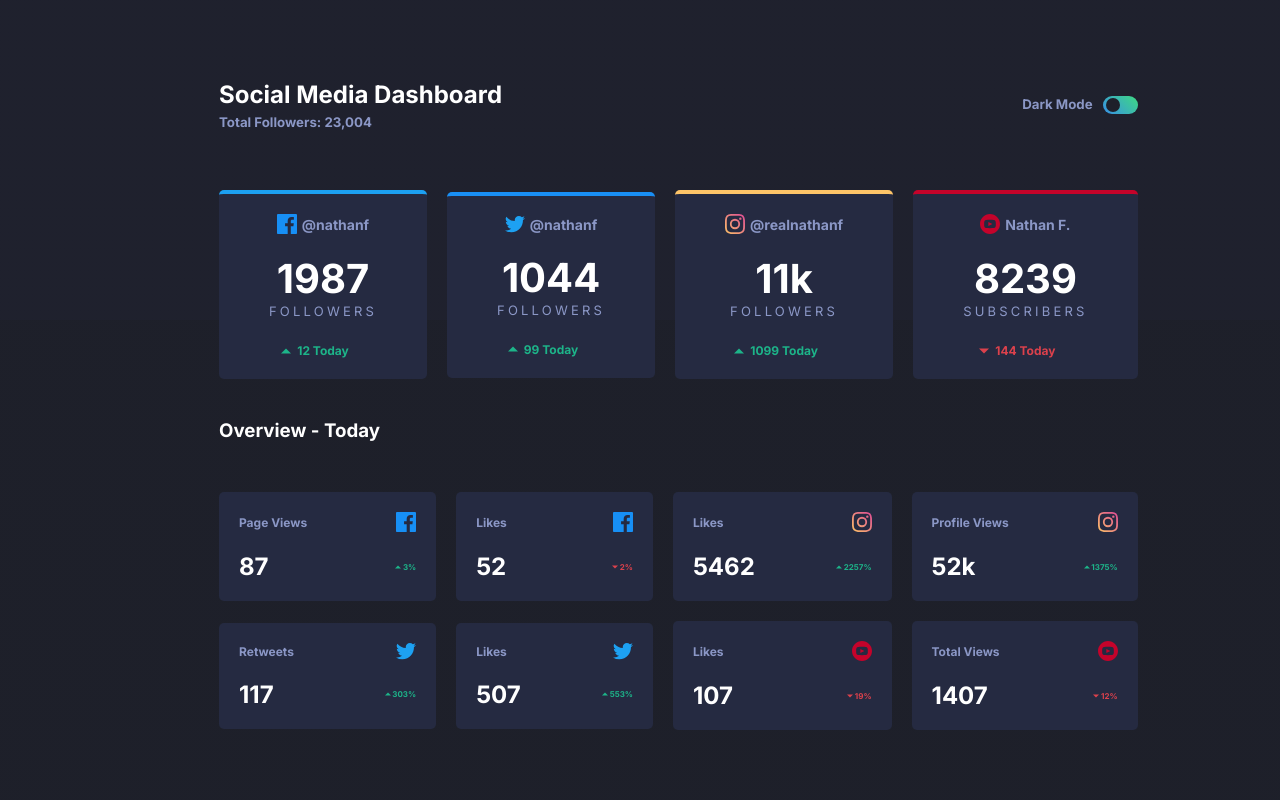
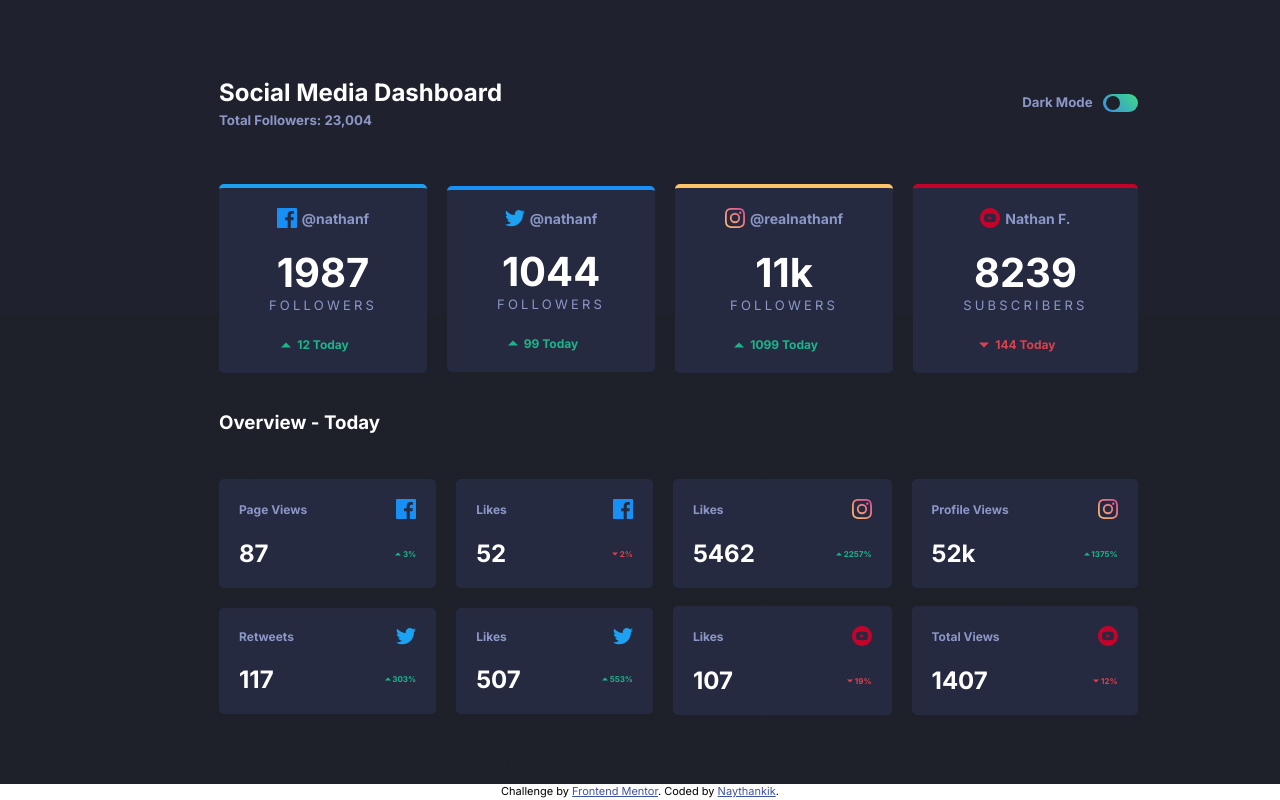
Before and after one commit to Naythankik/social-media, a plain HTML site: page index.html in a window 1280 px wide. Drawn offline with Linux system fonts and the light colour scheme.

Commit message:
uncommented the footer links

```diff
--- a/index.html
+++ b/index.html
@@ -44,37 +44,40 @@
           <section class="media-cards">
             <article>
               <div class="media-handle">
-                <object data="./images/icon-facebook.svg" type=""></object>
+                <img
+                  src="./images/icon-facebook.svg"
+                  alt="facebook"
+                ></img>
                 <span class="username">@nathanf</span>
               </div>
-              <h1>1987</h1>
+              <h2>1987</h2>
               <p>Followers</p>
               <span class="date">12 Today</span>
             </article>
             <article>
               <div class="media-handle">
-                <object data="./images/icon-twitter.svg" type=""></object>
+                <img src="./images/icon-twitter.svg" alt="twitter">
                 <span class="username">@nathanf</span>
               </div>
-              <h1>1044</h1>
+              <h2>1044</h2>
               <p>Followers</p>
               <span class="date">99 Today</span>
             </article>
             <article>
               <div class="media-handle">
-                <object data="./images/icon-instagram.svg" type=""></object>
+                <img src="./images/icon-instagram.svg" alt="instagram">
                 <span class="username">@realnathanf</span>
               </div>
-              <h1>11k</h1>
+              <h2>11k</h2>
               <p>Followers</p>
               <span class="date">1099 Today</span>
             </article>
             <article>
               <div class="media-handle">
-                <object data="./images/icon-youtube.svg" type=""></object>
+                <img src="./images/icon-youtube.svg" alt="youtube">
                 <span class="username">Nathan F.</span>
               </div>
-              <h1>8239</h1>
+              <h2>8239</h2>
               <p>Subscribers</p>
               <span class="date">144 Today</span>
             </article>
@@ -86,7 +89,7 @@
             <article class="mini-card">
               <div class="review">
                 <h5>Page Views</h5>
-                <object data="./images/icon-facebook.svg" type=""></object>
+                <img src="./images/icon-facebook.svg" alt="facebook">
               </div>
               <div class="review-index">
                 <h4>87</h4>
@@ -96,7 +99,7 @@
             <article class="mini-card">
               <div class="review">
                 <h5>Likes</h5>
-                <object data="./images/icon-facebook.svg" type=""></object>
+                <img src="./images/icon-facebook.svg" alt="facebook">
               </div>
               <div class="review-index">
                 <h4>52</h4>
@@ -106,7 +109,7 @@
             <article class="mini-card">
               <div class="review">
                 <h5>Likes</h5>
-                <object data="./images/icon-instagram.svg" type=""></object>
+                <img src="./images/icon-instagram.svg" type="instagram">
               </div>
               <div class="review-index">
                 <h4>5462</h4>
@@ -116,7 +119,7 @@
             <article class="mini-card">
               <div class="review">
                 <h5>Profile Views</h5>
-                <object data="./images/icon-instagram.svg" type=""></object>
+                <img src="./images/icon-instagram.svg" alt="instagram">
               </div>
               <div class="review-index">
                 <h4>52k</h4>
@@ -126,7 +129,7 @@
             <article class="mini-card">
               <div class="review">
                 <h5>Retweets</h5>
-                <object data="./images/icon-twitter.svg" type=""></object>
+                <img src="./images/icon-twitter.svg" alt="twitter">
               </div>
               <div class="review-index">
                 <h4>117</h4>
@@ -136,7 +139,7 @@
             <article class="mini-card">
               <div class="review">
                 <h5>Likes</h5>
-                <object data="./images/icon-twitter.svg" type=""></object>
+                <img src="./images/icon-twitter.svg" alt="twitter">
               </div>
               <div class="review-index">
                 <h4>507</h4>
@@ -146,7 +149,7 @@
             <article class="mini-card">
               <div class="review">
                 <h5>Likes</h5>
-                <object data="./images/icon-youtube.svg" type=""></object>
+                <img src="./images/icon-youtube.svg" alt="youtube">
               </div>
               <div class="review-index">
                 <h4>107</h4>
@@ -156,7 +159,7 @@
             <article class="mini-card">
               <div class="review">
                 <h5>Total Views</h5>
-                <object data="./images/icon-youtube.svg" type=""></object>
+                <img src="./images/icon-youtube.svg" alt="youtube">
               </div>
               <div class="review-index">
                 <h4>1407</h4>
@@ -167,12 +170,12 @@
         </div>
       </div>
     </div>
-    <!-- <div class="attribution">
+    <div class="attribution">
       Challenge by
       <a href="https://www.frontendmentor.io?ref=challenge" target="_blank"
         >Frontend Mentor</a
-      >. Coded by <a href="#">Your Name Here</a>.
-    </div> -->
+      >. Coded by <a href="https://github.com/Naythankik" target="_blank">Naythankik</a>.
+    </div>
   </body>
   <script src="index.js"></script>
 </html>
--- a/style.css
+++ b/style.css
@@ -51,7 +51,7 @@ div.container {
     var(--bg-color) 40%
   );
   width: 100%;
-  height: 100vh;
+  height: 98vh;
   display: flex;
   align-items: center;
   justify-content: center;
@@ -187,7 +187,7 @@ span.username {
   font-size: 14px;
   font-weight: 700;
 }
-section.media-cards h1 {
+section.media-cards h2 {
   margin-top: 20px;
   font-size: 2.5rem;
 }
```
